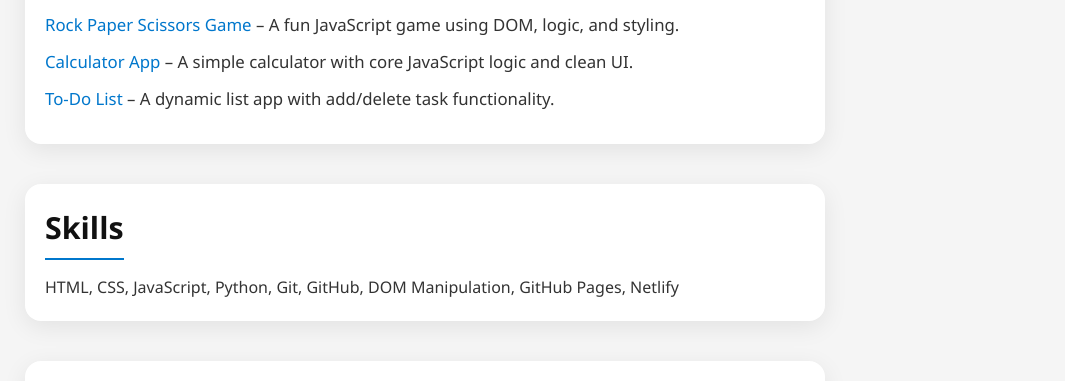
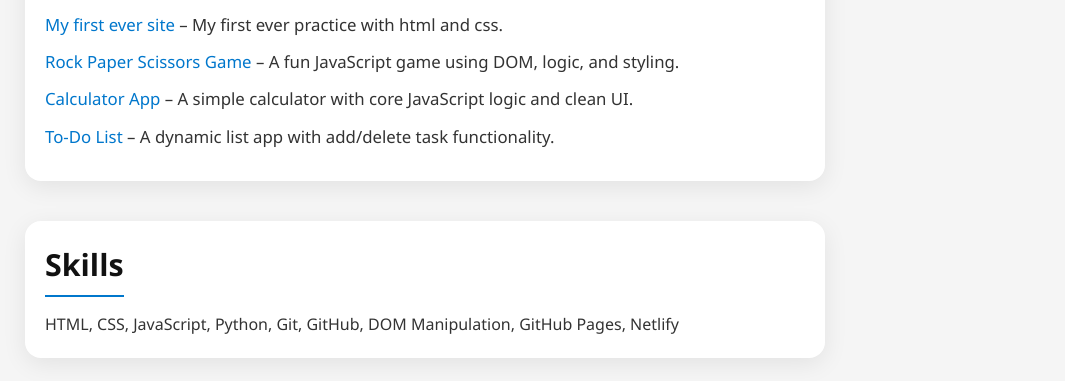
Before and after one commit to Alf0soM/portfolio, a plain HTML site: page index.html in a window 1280 px wide. Shown: the part 719-1100 px from the top of the page, without its empty margins (215-1280 px from the left). Drawn offline with Linux system fonts and the light colour scheme.

Commit message:
Adding my site

```diff
--- a/index.html
+++ b/index.html
@@ -28,6 +28,11 @@
   <section id="projects">
     <h2>Projects</h2>
     <ul>
+      <li>
+        <a href="https://nifty-newton-76e603.netlify.app/" target="_blank">
+          My first ever site
+        </a> – My first ever practice with html and css.
+      </li>
       <li>
         <a href="https://rockpaperscissorgam.netlify.app/" target="_blank">
           Rock Paper Scissors Game
```
